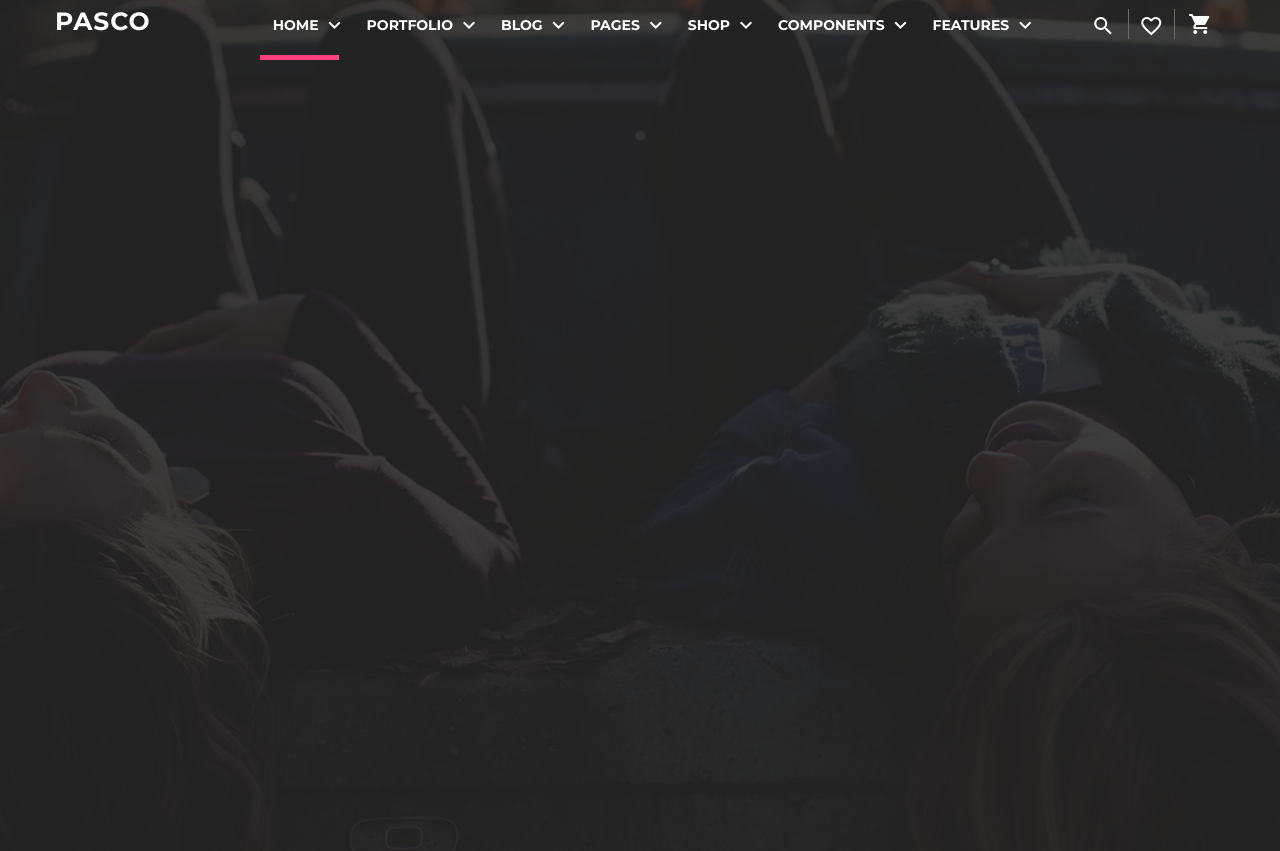
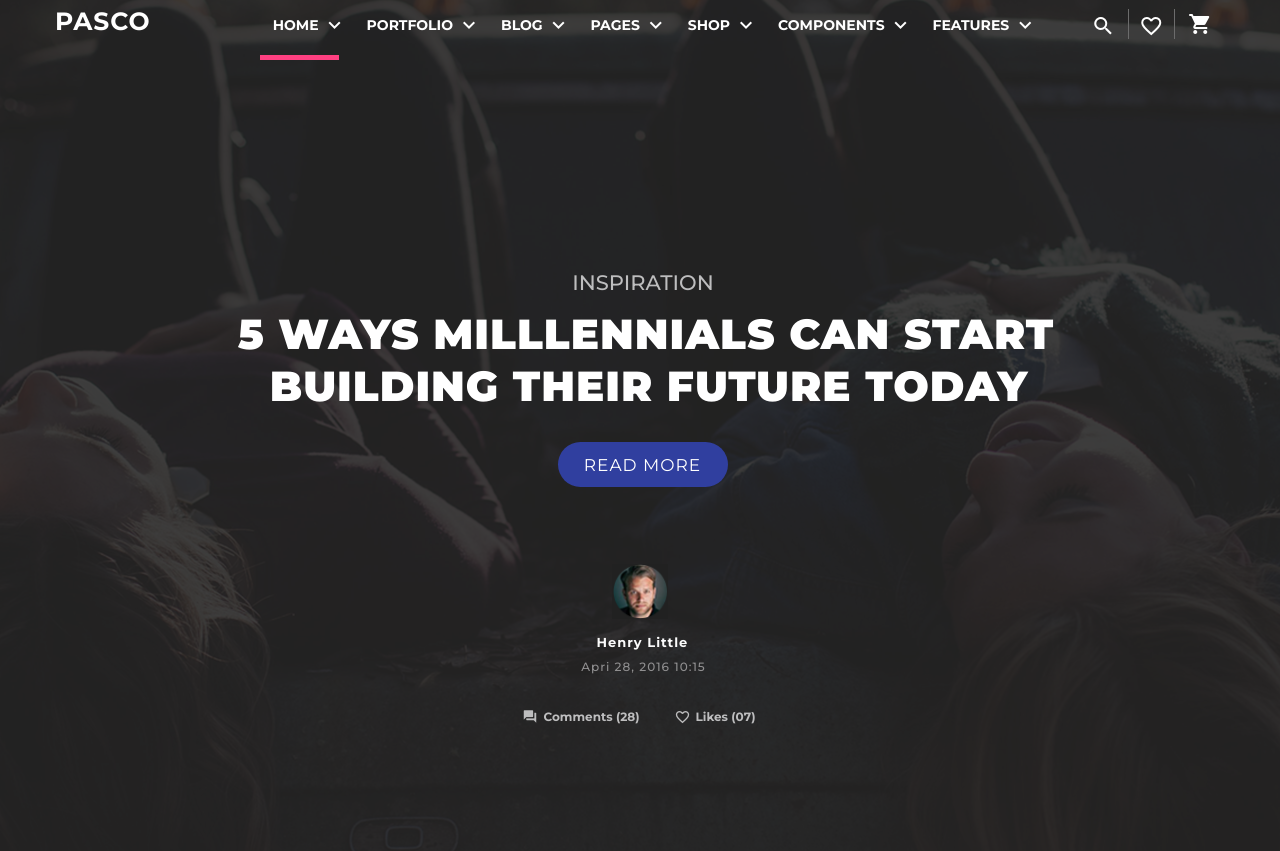
Before and after one commit to rharshitaaa21/weforum, a plain HTML site: page index.html in a window 1280 px wide. Shown: the part 51-902 px from the top of the page. Drawn offline with Linux system fonts and the light colour scheme; a web font is replaced by a local one.

Commit message:
Updated file

```diff
--- a/index.html
+++ b/index.html
@@ -9,19 +9,11 @@
 
     <!----google fonts ---->
 
-    <link href="https://fonts.googleapis.com/css?family=Material+Icons|Material+Icons+Outlined|Material+Icons+Round"
-        rel="stylesheet">
+    <link href="https://fonts.googleapis.com/css?family=Material+Icons|Material+Icons+Outlined|Material+Icons+Round" rel="stylesheet">
     <link href="https://fonts.googleapis.com/icon?family=Material+Icons" rel="stylesheet">
-    <link rel="preconnect" href="https://fonts.googleapis.com" />
-    <link rel="preconnect" href="https://fonts.gstatic.com" crossorigin />
     <link href="https://fonts.googleapis.com/css?family=Montserrat:400,500,600,700,800,900" rel="stylesheet">
-    <!--
-  <link href="https://fonts.googleapis.com/css?family=Open-Sans:400,900" rel="stylesheet"> -->
-    <link
-        href="https://fonts.googleapis.com/css2?family=Montserrat&family=Open+Sans&family=Playfair+Display:ital@1&display=swap"
-        rel="stylesheet" />
+    <link href="https://fonts.googleapis.com/css2?family=Montserrat&family=Open+Sans&family=Playfair+Display:ital@1&display=swap"  rel="stylesheet" />
     <link rel="stylesheet" href="https://cdnjs.cloudflare.com/ajax/libs/font-awesome/4.7.0/css/font-awesome.css" />
-
     <link rel="stylesheet" href="styles.css">
 </head>
 
@@ -69,7 +61,8 @@
                     <div class="left-icon-container">
                         <ul>
 
-                            <li class="home"><a  href="#">HOME <i class="material-icons list-icons" >expand_more</i></a></li>
+                            <li class="home"><a href="#">HOME <i class="material-icons list-icons">expand_more</i></a>
+                            </li>
 
 
                             <li><a href="#">PORTFOLIO <i class="material-icons list-icons">expand_more</i></a></li>
@@ -111,6 +104,44 @@
             </div>
         </div>
 
+        <div class=" image-content">
+
+            <div class="centeral-container">
+
+                <div class="inspiration-container"> INSPIRATION</div>
+                <div class="heading-container">
+                    <div class="millennial-container"> 5 WAYS MILLLENNIALS CAN START</div>
+                    <div class="future-container">BUILDING THEIR FUTURE TODAY</div>
+                </div>
+                <button class="read-button" href="#" onclick="">READ MORE</button>
+            </div>
+            <div class=" authordetails-container">
+                <a href="#" class="bg-author-image"> <img src='../images/authordetails.png'> </a>
+                <a  class="henry-container">Henry Little</a>
+                <a  class="card1-date-container">Apri 28, 2016 10:15</a>
+
+                    <div class="comments-container ">
+                        <a  href="#" class="comment-icon">
+
+                            <div> <i class="material-icons comment-image">
+                                    forum
+                                </i>
+                            </div>
+                            <div> Comments (28) </div>
+                        </a>
+                        <a href="#" class="like-icon">
+                            <div>
+                                <i class="material-icons-outlined like-image">
+                                    favorite_border
+                                </i>
+                            </div>
+                            <div> Likes (07)</div>
+                        </a>
+                    </div>
+                </div>
+
+        </div>
+
 </body>
 
 </html>
--- a/styles.css
+++ b/styles.css
@@ -73,14 +73,14 @@ body {
 }
 
 .right-atag {
-/* margin-left: 1px; */
+    /* margin-left: 1px; */
     margin-bottom: 2px;
     display: flex;
 
 }
 
 .sign-in-icon {
-margin-top: 3px;
+    margin-top: 3px;
     font-size: 12px;
     font-weight: 500;
 
@@ -117,6 +117,7 @@ margin-top: 3px;
     height: 20px;
     margin-top: 3px;
 }
+
 .center-header {
     height: 800px;
     background-image: url(../images/headermain.png);
@@ -125,10 +126,11 @@ margin-top: 3px;
     padding-bottom: 63px;
 }
 
-.navigationbar{
+.navigationbar {
     align-items: center;
     display: flex;
-    justify-content: center;}
+    justify-content: center;
+}
 
 
 .navlist {
@@ -138,19 +140,21 @@ margin-top: 3px;
     display: flex;
 
 }
+
 .left-icon-container li {
-        margin: 13px 14px;
+    margin: 13px 14px;
 
 }
+
 .main-header {
     background-image: url(../images/headermain.png);
     background-repeat: no-repeat;
     background-position: center;
     padding-bottom: 62px;
-   height: 800px;
+    height: 800px;
 }
 
-.list-icons{
+.list-icons {
     vertical-align: top;
     width: 16px;
     margin-top: -3px;
@@ -214,32 +218,179 @@ margin-top: 3px;
     float: right;
 }
 
-.right-icon-container {
-    font-size: 19px;
-    margin-top: 2px;
+.right-icon-container {font-size: 19px;
+    margin-top: 2px;}
 
-}
-.vertical-line-navbar {
-    border-left: 1px solid #6c6c6c;
-    height: 30px;
-}
+.vertical-line-navbar {border-left: 1px solid #6c6c6c;
+    height: 30px;}
 
 
-.right-icon-container {
-
-    margin-left: 48px;
+.right-icon-container {margin-left: 48px;
     gap: 10px;
     font-size: 19px;
     margin-top: 20px;
+    display: flex;}
+
+.search {margin-top: 5px;
+    margin-right: 3px;}
+
+.favorite-border {margin-top: 5px;
+    margin-right: 1px;}
+
+.shopping_cart {margin-top: 3px;
+    margin-left: 3px;}
+
+.navbar a {color: #ffffff;
+    outline: none;
+    text-decoration: none;}
+
+.image-content { width: 100%;}
+
+.centeral-container {margin-left: 48px;
+    display: grid;
+    justify-items: center;
+    margin-top: 176px;}
+
+.inspiration-container {margin-right: 42px;
+    font-size: 21px;
+    font-weight: 500;
+    color: #bdbdbe;
+    font-family: 'Montserrat', sans-serif;
+    margin-top: 7px;}
+
+.heading-container {margin-bottom: 3px;
+    margin-top: 13px;
+    color: #ffffff;
+    letter-spacing: 1px;
+    margin-right: 44px;
+    font-family: 'Montserrat', sans-serif;
+    font-weight: 900;}
+
+
+.millennial-container {color: #ffffff;
+    font-family: 'Montserrat', sans-serif;
+    font-weight: 900;
+    margin-left: 8px;
+    font-size: 42px;}
+
+
+
+.future-container {color: #ffffff;
+    font-family: 'Montserrat', sans-serif;
+    font-weight: 900;
+    margin-left: 40px;
+    font-size: 42px;}
+
+.read-button {cursor: pointer;
+        margin-right: 43px;
+        margin-top: 27px;
+        border-radius: 30px;
+        background-color: #303f9f;
+        font-size: 17px;
+        font-weight: 400;
+        padding-left: 7;
+        letter-spacing: 1px;
+        color: #ffffff;
+        height: 45px;
+        width: 170px;
+        border: none;
+        font-family: 'Montserrat', sans-serif;}
+
+.authordetails-container {margin-top: 77px;
+    display: grid;
+    justify-content: center;
+    align-items: center;}
+
+.henry-container {margin-bottom: 7px;
+    margin-top: 15px;
+    margin-left: 72px;
+    /* display: flex; */
+    font-size: 13px;
+    letter-spacing: 1px;
+    font-weight: 700;
+    justify-content: center;
+    color: #fbfbfb;
+    font-family: 'Montserrat', sans-serif;}
+
+.henry-image1 {
+    margin-top: 27px;
+    margin-left: 10px;
+    font-size: 13px;
+    letter-spacing: 1px;
+    font-weight: 600;
+    justify-content: center;
+    color: #4e4e4e;
+    font-family: 'Montserrat', sans-serif;}
+
+.card1-date-container {font-family: 'Montserrat', sans-serif;
+    font-weight: 500;
+    font-size: 12px;
+    margin-top: 2px;
+    margin-left: 7px;
+    color: #908f90;
     display: flex;
+    letter-spacing: 1px;
+    justify-content: center;}
+
+.bg-author-image {height: 55px;
+    display: flex;
+    justify-content: center;}
+
+.comments-container {margin-top: 33px;
+    color: #bebebe;
+    gap: 25px;
+    font-weight: 800;
+    font-size: 10px;
+    font-family: 'Montserrat', sans-serif;
+    font-weight: 700;
+    display: flex;
+    justify-content: space-around;}
+
+.comment {font-size: 17px;}
+
+.like {font-size: 17px;
+    margin-top: -1px;}
+
+.comment-icon {display: flex;
+    margin-top: 2px;
+    font-size: 12px;
+    margin-right: 7px;
+    gap: 6px;}
+
+.like-icon {margin-top: 2px;
+    display: flex;
+    padding-left: 3px;
+    font-size: 12px;
+    gap: 5px;}
+
+.comment-icon {display: flex;
+    margin-top: 2px;
+    font-size: 12px;
+    margin-right: 7px;
+    gap: 6px;}
+
+.like-icon {margin-top: 2px;
+    display: flex;
+    padding-left: 3px;
+    font-size: 12px;
+    gap: 5px;}
+
+.henry-container a{outline: none;
+    text-decoration: none;
+    color: #fbfbfb ;}
+
+.card1-date-container a{outline: none;
+    text-decoration: none;
+    color: #908f90;}
+
+.comments-container a{outline: none;
+    text-decoration: none;
+    color: #bebebf;}
+
+.comment-image {font-size: 15px;
+    margin-left: -2px;}
+
+.like-image {font-size: 16px;}
+.bg-author-image{
+    outline: none;
 }
-.search{ margin-top: 5px;margin-right: 3px;}
-.favorite-border{margin-top: 5px; margin-right: 1px;}
-.shopping_cart{margin-top: 3px; margin-left: 3px;}
-
-.navbar a{
-
-    color: #ffffff;
-    outline: none;
-    text-decoration: none;
-}
```
Lines whose indentation alone changed are shown as unchanged.
